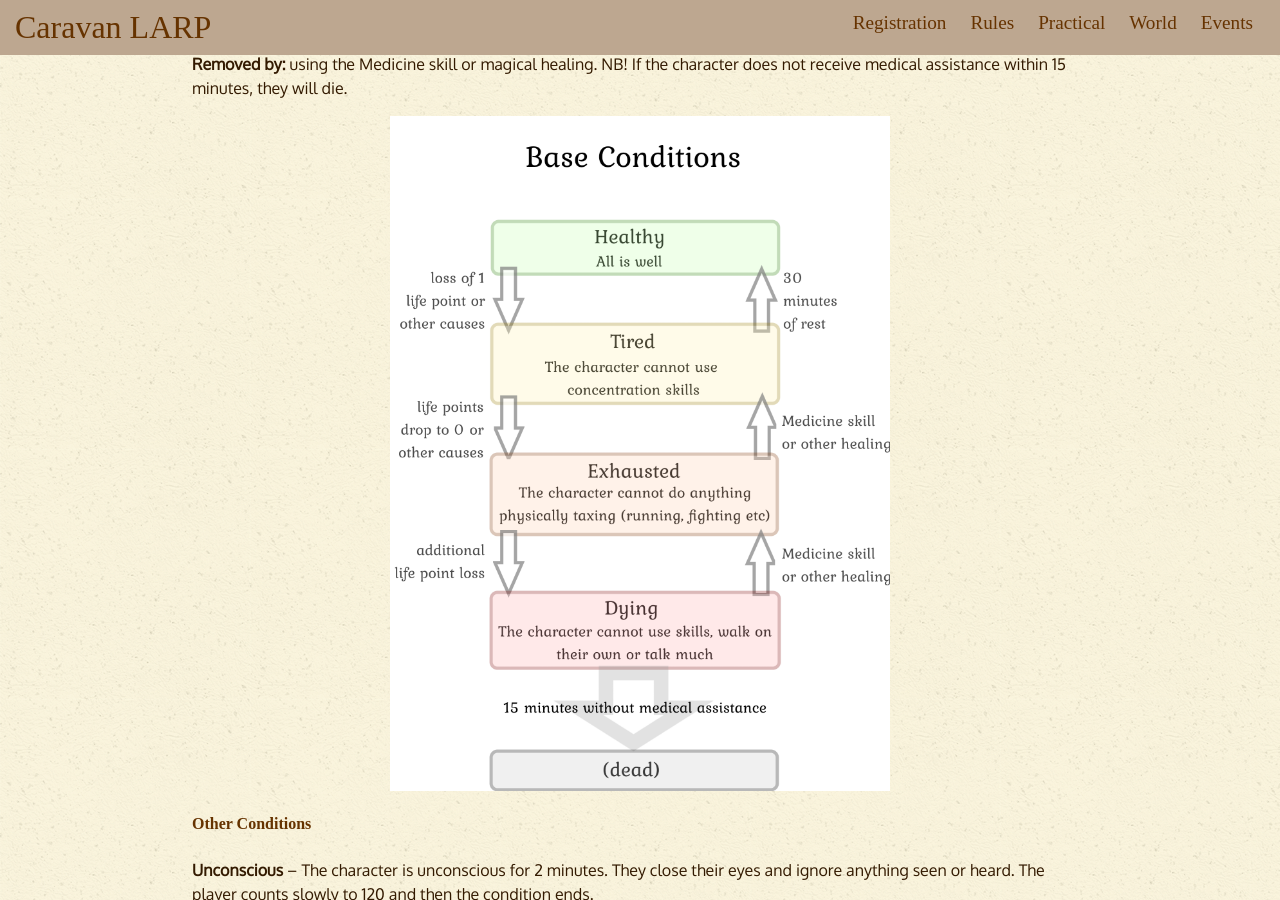
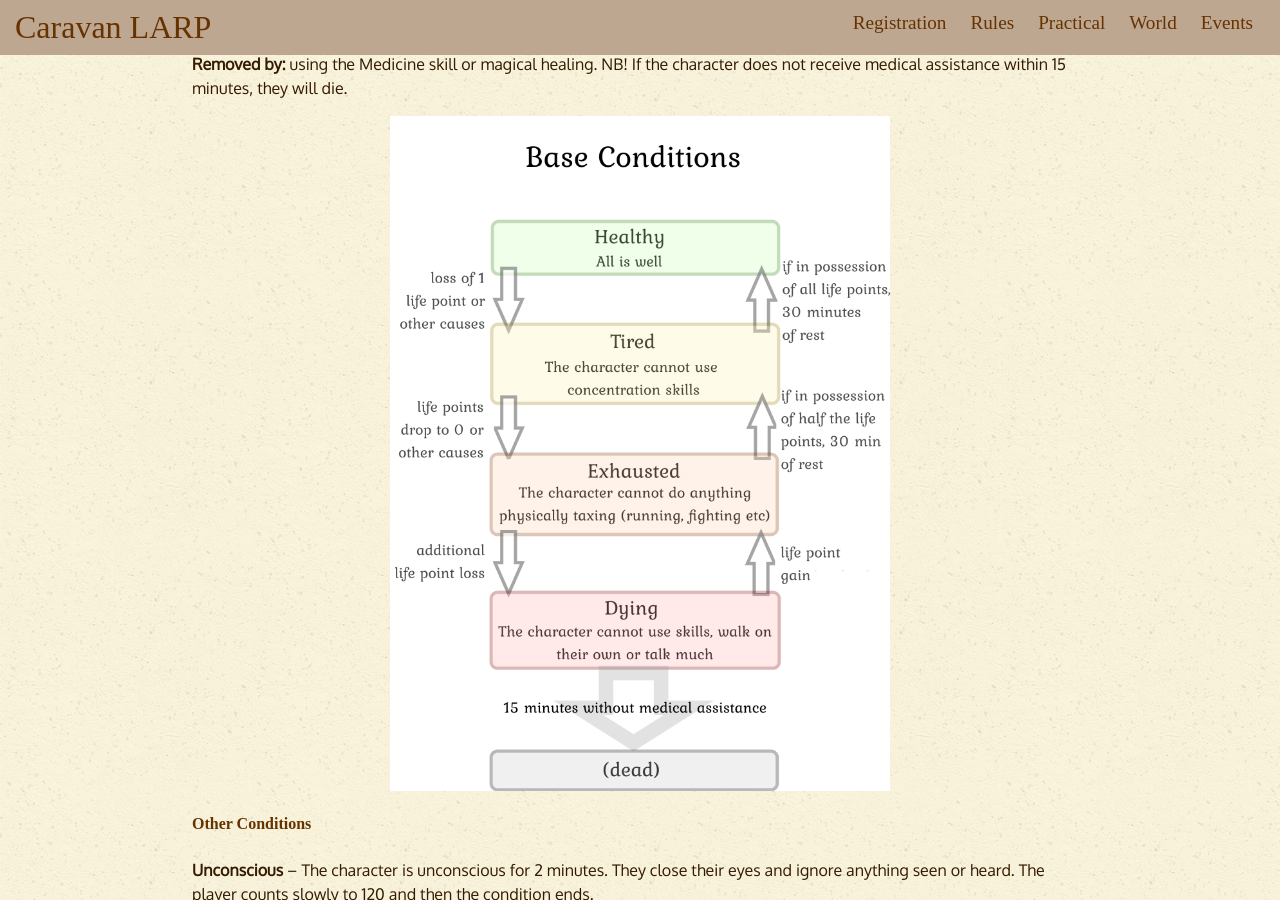
Before and after one commit to karavanlarp/karavanlarp.github.io, a Jekyll site: the page built from eng/rules/intro.md, in a window 1280 px wide and 900 px high, scrolled down 4301 px. Built offline with Jekyll 4.4.1, drawn with Linux system fonts in a browser that asks for light colours; some web fonts are replaced.

Commit message:
eng conditions img

```diff
--- a/eng/rules/intro.md
+++ b/eng/rules/intro.md
@@ -135,7 +135,7 @@ All is well. The character is unharmed and can use all their skills.
 **Caused by:** an _exhausted_ character getting hit with a weapon or affected by other life point loss.<br />
 **Removed by:** using the Medicine skill or magical healing. NB! If the character does not receive medical assistance within 15 minutes, they will die.
 
-<img src="https://karavanlarp.github.io/img/seisundid_small_eng.png" alt="Conditions" width="500px">
+<img src="https://karavanlarp.github.io/img/seisundid_small_eng_2.png" alt="Conditions" width="500px">
 
 #### Other Conditions
 
```
